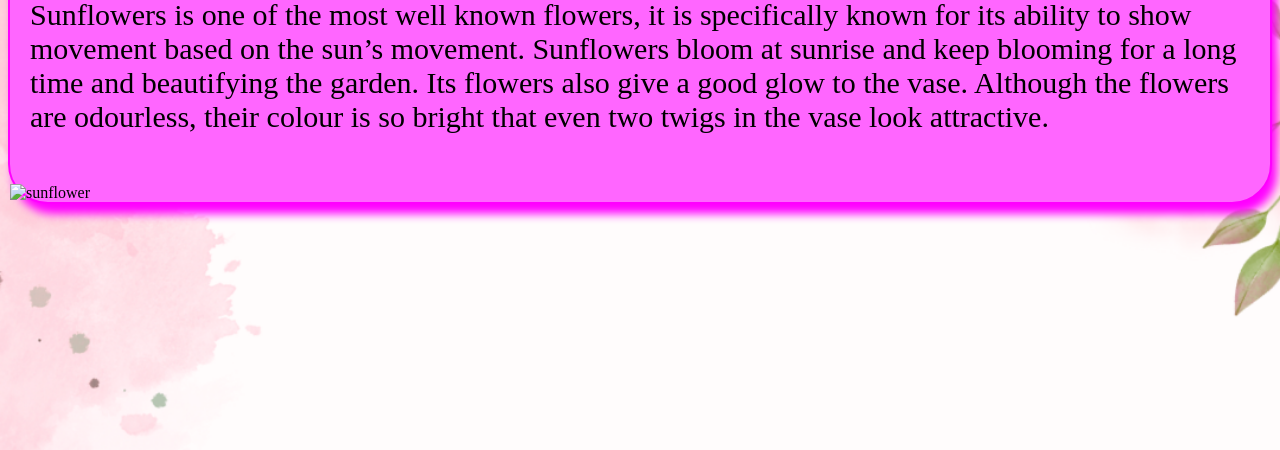
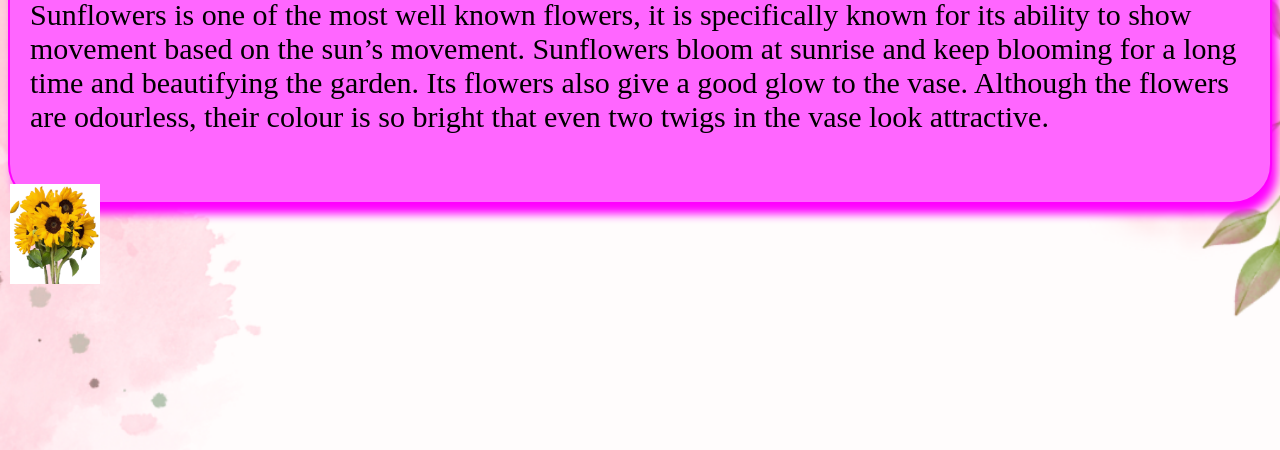
Before and after one commit to Juhi-Karosiya/flowers, a plain HTML site: page page/sunflower.html in a window 1280 px wide. Shown: the part 350-800 px from the top of the page. Drawn offline with Linux system fonts and the light colour scheme; files whose address does not match are found by name.

Commit message:
img path updated

```diff
--- a/page/sunflower.html
+++ b/page/sunflower.html
@@ -45,7 +45,7 @@
     <div class="container">
         <h1>Sunflower</h1>
         <p>Sunflowers is one of the most well known flowers, it is specifically known for its ability to show movement based on the sun’s movement.  Sunflowers bloom at sunrise and keep blooming for a long time and beautifying the garden. Its flowers also give a good glow to the vase. Although the flowers are odourless, their colour is so bright that even two twigs in the vase look attractive. </p>
-        <img src="./img/sunflower.png" height="100px" alt="sunflower">
+        <img src="./../img/sunflower.png" height="100px" alt="sunflower">
 
     </div>
 </body>
```
